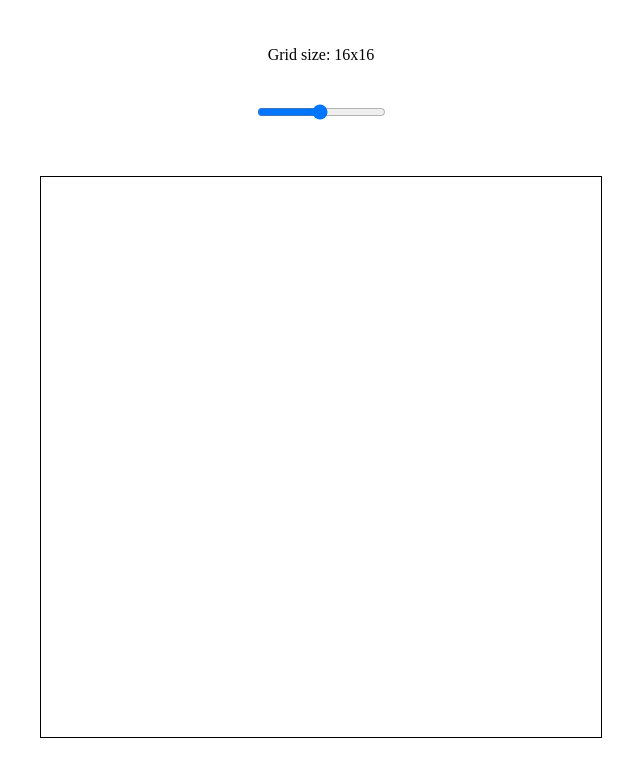
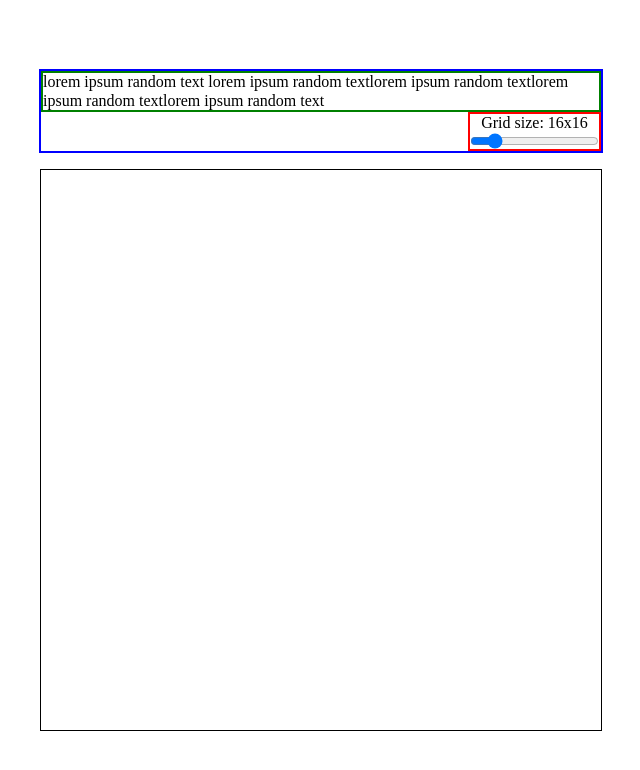
Before and after one commit to dboshnakov/etch, a plain HTML site: page index.html in a window 1280 px wide. Shown: the whole page, without its empty margins (319-959 px from the left). Drawn offline with Linux system fonts and the light colour scheme.

Commit message:
Fix initial slider handle position Add section for options & slider
To add:
- transparent hover indicator
- various options: color picker, eraser, show gridlines etc.

To fix:
- section for options positioning
- mouseover functionality for grid slider

```diff
--- a/etch.css
+++ b/etch.css
@@ -37,7 +37,7 @@ button {
 
 }
 
-div.container {
+div.grid {
     display: flex;
     flex-direction: column;
     border: 1px solid black;
@@ -45,7 +45,7 @@ div.container {
     align-items: center;
     height: min(70vw,70vh);
     width: min(70vw,70vh);
-    margin: min(2vw,2vh);
+    margin-top: min(2vw,2vh);
 }
 
 div.row {
@@ -65,7 +65,36 @@ div.item {
     background-color: blue;
 }
 
-/*.grid-size {
+input {
+    width: 100%;
+    height: 100%;
+}
 
+.grid-size {
+    font-size: min(2em,20vh,20vw);
 }
-*/
+
+.section-main, .section-slider {
+    display: flex;
+    flex-direction: column;
+    justify-content: center;
+    align-items: center;
+    flex-wrap: wrap;
+}
+
+.section-options {
+    flex-direction: column;
+    width: min(70vw,70vh);
+    border: 2px solid blue;
+}
+
+.section-slider {
+    border: 2px solid red;
+    float: right;
+}
+
+.options {
+    border: 2px solid green;
+    float: left;
+    flex-wrap: wrap;
+}
--- a/etch.js
+++ b/etch.js
@@ -1,33 +1,54 @@
 let body = document.querySelector("body");
 let number = 16;
 
-let gridSize = document.createElement("div");
-gridSize.classList.add("grid-size");
-gridSize.textContent = `Grid size: ${number}x${number}`;
+let sectionMain = document.createElement("div");
+let sectionOptions = document.createElement("div");
+let sectionGrid = document.createElement("div");
+let sectionSlider = document.createElement("div");
+let options = document.createElement("div");
+let sliderText = document.createElement("div");
+let sizeSlider = document.createElement("input");
 
+sectionMain.classList.add("section-main");
+sectionOptions.classList.add("section-options");
+sectionGrid.classList.add("section-grid");
+sectionSlider.classList.add("section-slider");
+options.classList.add("options");
 
-let sizeSlider = document.createElement("input");
+sectionSlider.appendChild(sliderText);
+sectionSlider.appendChild(sizeSlider);
+sectionOptions.appendChild(options);
+sectionOptions.appendChild(sectionSlider);
+sectionMain.appendChild(sectionOptions);
+sectionMain.appendChild(sectionGrid);
+body.appendChild(sectionMain);
+
+options.textContent = `lorem ipsum random text lorem ipsum random textlorem ipsum random textlorem ipsum random textlorem ipsum random text`;
+
+sliderText.classList.add("slider-text");
+sliderText.textContent = `Grid size: ${number}x${number}`;
+
 sizeSlider.textContent = "Grid size";
 sizeSlider.setAttribute("type","range");
 sizeSlider.setAttribute("min","1");
 sizeSlider.setAttribute("max","100");
+sizeSlider.setAttribute("value",number);
 sizeSlider.setAttribute("default",number);
 sizeSlider.classList.add("slider");
 
 sizeSlider.addEventListener("mouseup",function() {
     number = this.value;
-    gridSize.textContent = `Grid size: ${number}x${number}`;
+    sliderText.textContent = `Grid size: ${number}x${number}`;
     setGrid(number);
 });
 
 
 sizeSlider.oninput = function() {
     number = this.value;
-    gridSize.textContent = `Grid size: ${number}x${number}`;
+    sliderText.textContent = `Grid size: ${number}x${number}`;
 }
 
-body.appendChild(gridSize);
-body.appendChild(sizeSlider);
+
 
 
 
@@ -39,8 +60,8 @@ function setGrid(number) {
         let row = document.createElement("div");
         row.classList.add("row");
         row.classList.add(i);
-        container.appendChild(row);
-        body.appendChild(container);
+        grid.appendChild(row);
+        sectionGrid.appendChild(grid);
         for (let j = 1; j <= number; j++) {
         //console.log(`i=${i}, j=${j}`);
         let item = document.createElement("div");
@@ -52,8 +73,8 @@ function setGrid(number) {
     }
 }
 
-let container = document.createElement("div");
-container.classList.add("container");
+let grid = document.createElement("div");
+grid.classList.add("grid");
 setGrid(number);
 
 function resizeGrid() {
@@ -67,20 +88,20 @@ function resizeGrid() {
         console.log(`Grid size ${userInput} by ${userInput}`);
         number = userInput;
         //console.log(number);
-        gridSize.textContent = number;
+        sliderText.textContent = number;
         setGrid(number);
     }
 }
 
 
 function removeExistingGrid() {
-    if (container.firstChild === null) {
+    if (grid.firstChild === null) {
         //console.log("no child elements");
     }
-    //console.log(container.firstChild);
-    while (container.firstChild !== null) {
-        //console.log(container.firstChild);
-        container.removeChild(container.firstChild);
+    //console.log(grid.firstChild);
+    while (grid.firstChild !== null) {
+        //console.log(grid.firstChild);
+        grid.removeChild(grid.firstChild);
     }
 }
 
```
